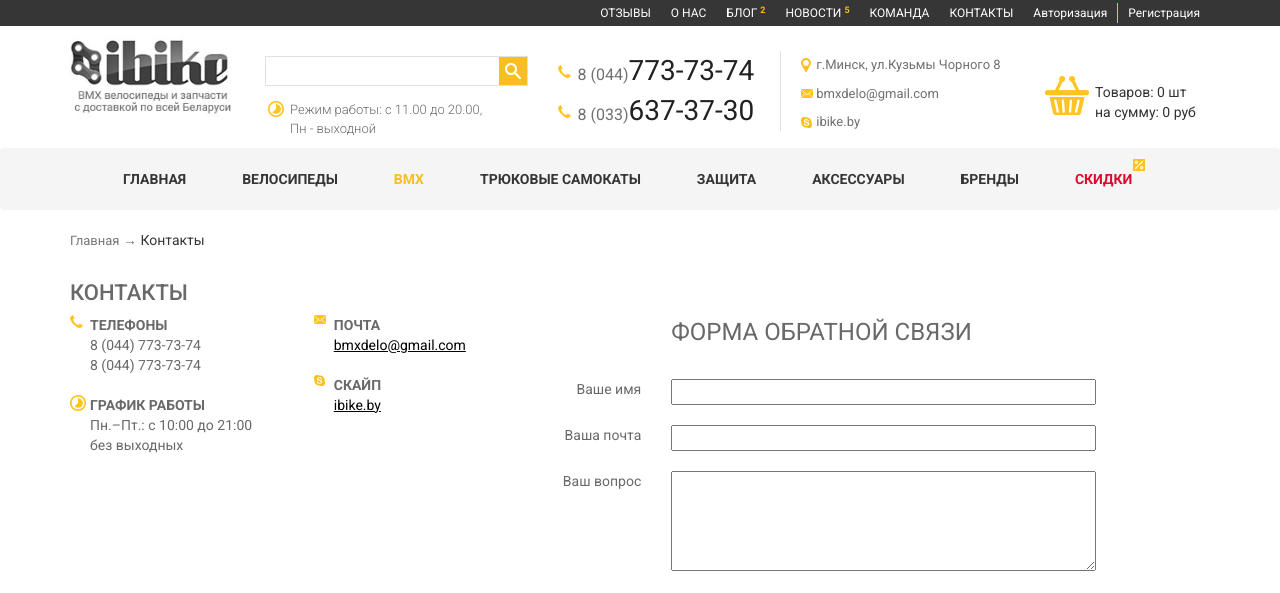
After one commit to magl88/ibike, a PHP site: page /contact.php in a window 1280 px wide. The commit adds this page. Shown: the top 593 px of the page. Run offline with PHP 8.4, Linux system fonts and the light colour scheme; some libraries are stand-ins or nearby versions.

Commit message:
Add page contact

```diff
--- /dev/null
+++ b/contact.php
@@ -0,0 +1,86 @@
+<?php include "header.php" ?>
+	<div class="container block-breadcrumb">
+		<ul>
+			<li><a href="/">Главная</a> →</li>
+			<li><span>Контакты</span></li>
+		</ul>
+	</div>
+	<div class="container main-page">
+		<div class="row">
+			<div class="col-xs-12"><h1 class="title-page">Контакты</h1></div>
+		</div>
+		<div class="row">
+			<div class="col-md-5">
+				<div class="row">
+					<div class="col-sm-6">
+						<div class="box-cont box-phone">
+							<strong>Телефоны</strong>
+							8 (044) 773-73-74 <br>
+							8 (044) 773-73-74
+						</div>
+						<div class="box-cont box-grafik">
+							<strong>График работы</strong>
+							Пн.–Пт.: с 10:00 до 21:00 <br>
+							без выходных
+						</div>
+					</div>
+					<div class="col-sm-6">
+						<div class="box-cont box-mail">
+							<strong>Почта</strong>
+							<a href="mailto:bmxdelo@gmail.com">bmxdelo@gmail.com</a>
+						</div>
+						<div class="box-cont box-skype">
+							<strong>Скайп</strong>
+							<a href="skype:ibike.by?chat">ibike.by</a>
+						</div>
+					</div>
+				</div>
+			</div>
+			<div class="col-md-7">
+				<div class="rowss block-contactForm">
+					<div class="row">
+						<div class="col-sm-2"></div>
+						<div class="col-sm-8">
+							<div class="title">Форма обратной связи</div>
+						</div>
+						<div class="col-sm-2"></div>
+					</div>
+					<form action="#">
+						<div class="row field-row">
+							<div class="col-sm-2"><label for="fname" class="fname">Ваше имя</label></div>
+							<div class="col-sm-8"><input type="text" id="fname"></div>
+							<div class="col-sm-2"></div>
+						</div>
+						<div class="row field-row">
+							<div class="col-sm-2"><label for="fmail" class="fmail">Ваша почта</label></div>
+							<div class="col-sm-8"><input type="email" id="fmail"></div>
+							<div class="col-sm-2"></div>
+						</div>
+						<div class="row field-row">
+							<div class="col-sm-2"><label for="ftext" class="ftext">Ваш вопрос</label></div>
+							<div class="col-sm-8"><textarea id="ftext"></textarea></div>
+							<div class="col-sm-2"></div>
+						</div>
+						<div class="row field-row">
+							<div class="col-sm-2"></div>
+							<div class="col-sm-8">
+								<img src="/images/capch.jpg" alt="capch">
+							</div>
+							<div class="col-sm-2"></div>
+						</div>
+						<div class="row field-row">
+							<div class="col-sm-2"></div>
+							<div class="col-sm-8">
+								<input type="submit" class="btn btn-send" value="Отправить">
+							</div>
+							<div class="col-sm-2"></div>
+						</div>
+					</form>
+				</div>
+			</div>
+		</div>
+	</div>
+	<div class="block-map">
+		<script type="text/javascript" charset="utf-8" async src="https://api-maps.yandex.ru/services/constructor/1.0/js/?sid=OCpG-Epbfr5Pup7JY_qj_oYt1SfiycE2&width=100%&height=400&lang=ru_RU&sourceType=constructor&scroll=true"></script>
+	</div>
+<?php include "footer.php" ?>
--- a/css/_block.scss
+++ b/css/_block.scss
@@ -823,3 +823,41 @@ header{
 	}
 }
 //==========================================
+.block-map{
+	margin-bottom: -30px;
+}
+//==========================================
+.block-contactForm{
+	.title{
+		text-transform: uppercase;
+		font-size: 24px;
+		margin-bottom: 30px;
+		//text-align: center;
+	}
+	.field-row{
+		margin-bottom: 20px;
+		label{
+			font-weight: normal;
+			width: 100px;
+			text-align: right;
+		}
+		input{
+			width: 100%;
+		}
+		textarea{
+			width: 100%;
+			height: 100px;
+		}
+		.btn{
+			background: #f8be22;
+			color: #363636;
+			font-weight: bold;
+			padding: 5px 0;
+			text-decoration: none;
+			text-align: center;
+			width: 165px;
+			border-radius: 0;
+		}
+	}
+}
+//==========================================
--- a/css/style.css
+++ b/css/style.css
@@ -204,6 +204,26 @@ a img.aligncenter {
   display: block;
   margin-left: auto;
   margin-right: auto; }
+
+.box-cont {
+  padding-left: 20px;
+  margin-bottom: 20px; }
+  .box-cont.box-phone {
+    background: url("../img/icon/icon-2.png") no-repeat 0 0 transparent; }
+  .box-cont.box-grafik {
+    background: url("../img/icon/icon-1.png") no-repeat 0 0 transparent; }
+  .box-cont.box-mail {
+    background: url("../img/icon/icon-5.png") no-repeat 0 0 transparent; }
+  .box-cont.box-skype {
+    background: url("../img/icon/icon-6.png") no-repeat 0 0 transparent; }
+  .box-cont strong {
+    text-transform: uppercase;
+    display: block; }
+  .box-cont a {
+    color: #000;
+    text-decoration: underline; }
+    .box-cont a:hover {
+      text-decoration: none; }
 
 .block-title {
   color: #363636;
@@ -863,6 +883,34 @@ header .block-miniCart {
       width: 165px;
       border-radius: 0; }
 
+.block-map {
+  margin-bottom: -30px; }
+
+.block-contactForm .title {
+  text-transform: uppercase;
+  font-size: 24px;
+  margin-bottom: 30px; }
+.block-contactForm .field-row {
+  margin-bottom: 20px; }
+  .block-contactForm .field-row label {
+    font-weight: normal;
+    width: 100px;
+    text-align: right; }
+  .block-contactForm .field-row input {
+    width: 100%; }
+  .block-contactForm .field-row textarea {
+    width: 100%;
+    height: 100px; }
+  .block-contactForm .field-row .btn {
+    background: #f8be22;
+    color: #363636;
+    font-weight: bold;
+    padding: 5px 0;
+    text-decoration: none;
+    text-align: center;
+    width: 165px;
+    border-radius: 0; }
+
 .block-prod-pager .btn-wrap {
   display: table;
   text-align: center;
--- a/css/style.scss
+++ b/css/style.scss
@@ -257,7 +257,36 @@ a img.aligncenter {
 	margin-right: auto
 }
 //=======================================
+.box-cont{
+	padding-left: 20px;
+	margin-bottom: 20px;
+	&.box-phone{
+		background: url("../img/icon/icon-2.png") no-repeat 0 0 transparent;
+	}
+	&.box-grafik{
+		background: url("../img/icon/icon-1.png") no-repeat 0 0 transparent;
+	}
+	&.box-mail{
+		background: url("../img/icon/icon-5.png") no-repeat 0 0 transparent;
+	}
+	&.box-skype{
+		background: url("../img/icon/icon-6.png") no-repeat 0 0 transparent;
+	}
+	strong{
+		text-transform: uppercase;
+		display: block;
+	}
+	a{
+		color: #000;
+		text-decoration: underline;
+		&:hover{
+			text-decoration: none;
+		}
+	}
+}
+//=======================================
 @import  "_block.scss";
 @import  "_block-catalog";
 @import  "_block-product";
 //=======================================
+//=======================================
--- a/header.php
+++ b/header.php
@@ -38,7 +38,7 @@
 						<li><a href="/news-page.php" title="Блог">Блог <sup>2</sup></a></li>
 						<li><a href="/category-news.php" title="Новости">Новости <sup>5</sup></a></li>
 						<li><a href="#" title="Команда">Команда</a></li>
-						<li><a href="#" title="Контакты">Контакты</a></li>
+						<li><a href="/contact.php" title="Контакты">Контакты</a></li>
 					</ul>
 				</div><!-- /.navbar-collapse -->
 			</nav>
@@ -71,7 +71,7 @@
 						<div class="col-lg-6 col-sm-6 visible-lg-block visible-sm">
 							<div class="block-contact">
 								<a href="#" class="adres">г.Минск, ул.Кузьмы Чорного 8</a>
-								<a href="mileto:bmxdelo@gmail.com" class="mail">bmxdelo@gmail.com</a>
+								<a href="mailto:bmxdelo@gmail.com" class="mail">bmxdelo@gmail.com</a>
 								<a href="skype:ibike.by?chat" class="skype">ibike.by</a>
 							</div>
 						</div>
```
Also changed, not shown: 1 other file.
